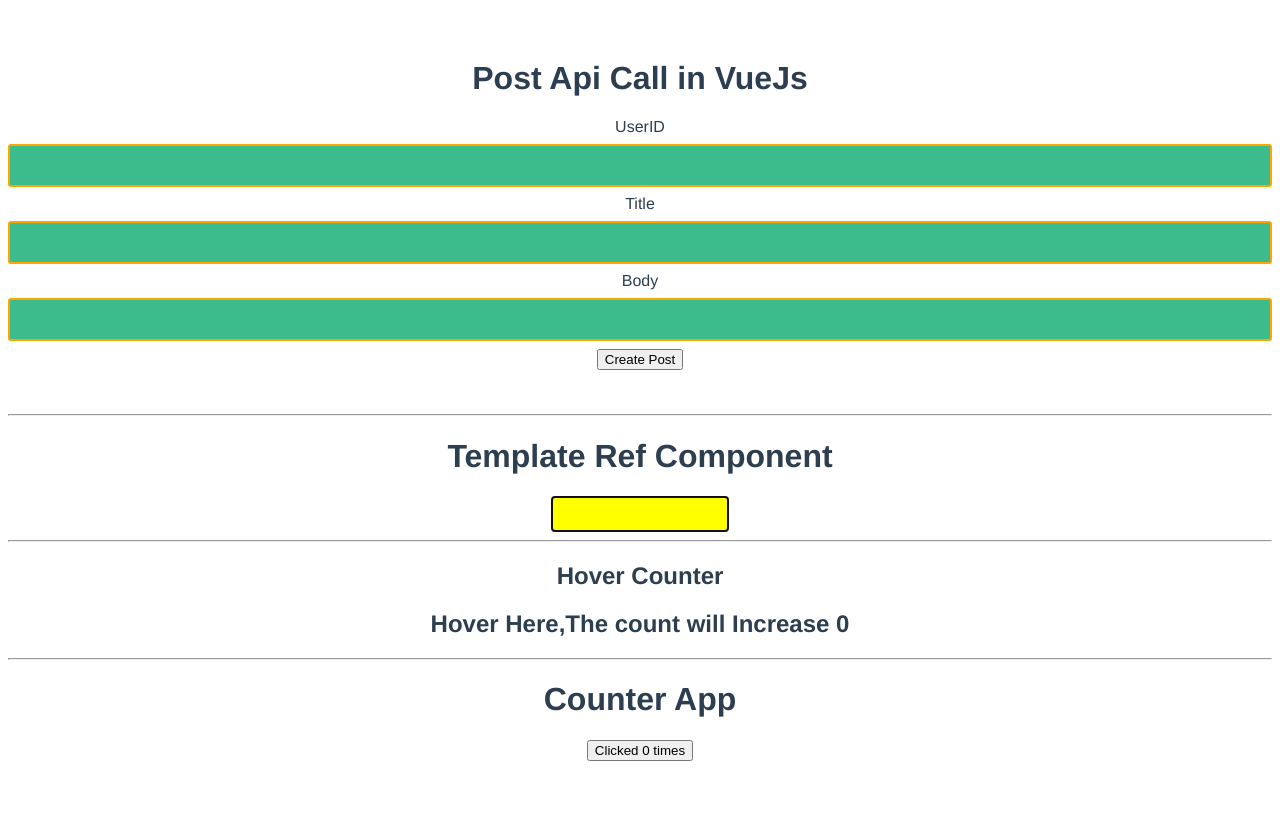
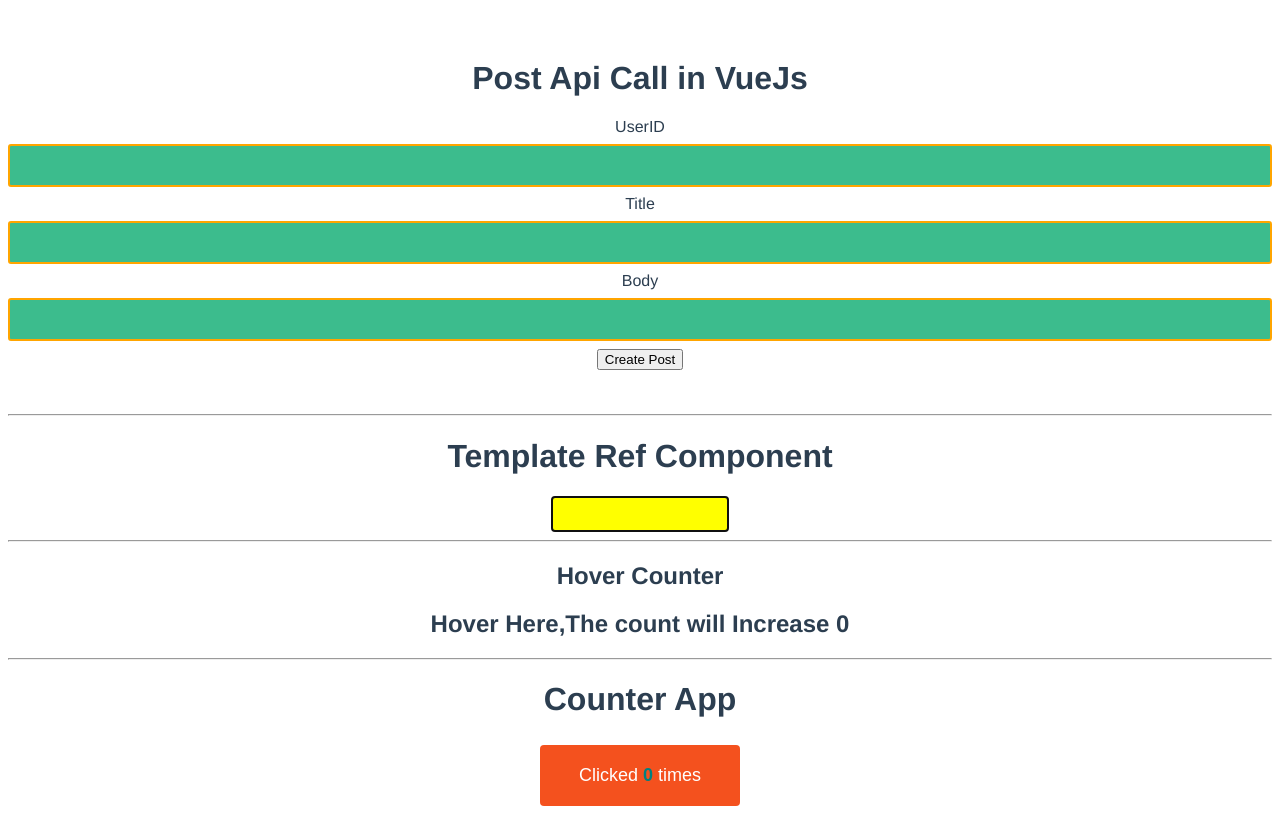
Before and after one commit to ashoksrt-248/Post-Api-Vue, a Vue app: page / in a window 1280 px wide. Built offline with nearby package versions, Linux system fonts and the light colour scheme.

Commit message:
button styles added

```diff
--- a/src/components/ClickCounter.vue
+++ b/src/components/ClickCounter.vue
@@ -1,7 +1,7 @@
 <template>
     <div>
         <h1>Counter App</h1>
-        <button @click="incrementCount">Clicked {{ count }} times</button>
+        <button @click="incrementCount" class="button"><span>Clicked<b class="bold"> {{ count }}</b> times</span></button>
     </div>
 </template>
 
@@ -14,5 +14,47 @@ import CounterMix from "../mixins/counter"
 </script>
 
 <style scoped>
+.bold{
+    color: teal;
+}
+ .button {
+  display: inline-block;
+  border-radius: 4px;
+  background-color: #f4511e;
+  border: none;
+  color: #FFFFFF;
+  text-align: center;
+  font-size: 18px;
+  padding: 20px;
+  width: 200px;
+  transition: all 0.5s;
+  cursor: pointer;
+  margin: 5px;
+}
+
+.button span {
+  cursor: pointer;
+  display: inline-block;
+  position: relative;
+  transition: 0.5s;
+}
+
+.button span:after {
+  content: '\00bb';
+  position: absolute;
+  opacity: 0;
+  top: 0;
+  right: -20px;
+  transition: 0.5s;
+}
+
+.button:hover span {
+  padding-right: 25px;
+}
+
+.button:hover span:after {
+  opacity: 1;
+  right: 0;
+}
 
 </style>
```
